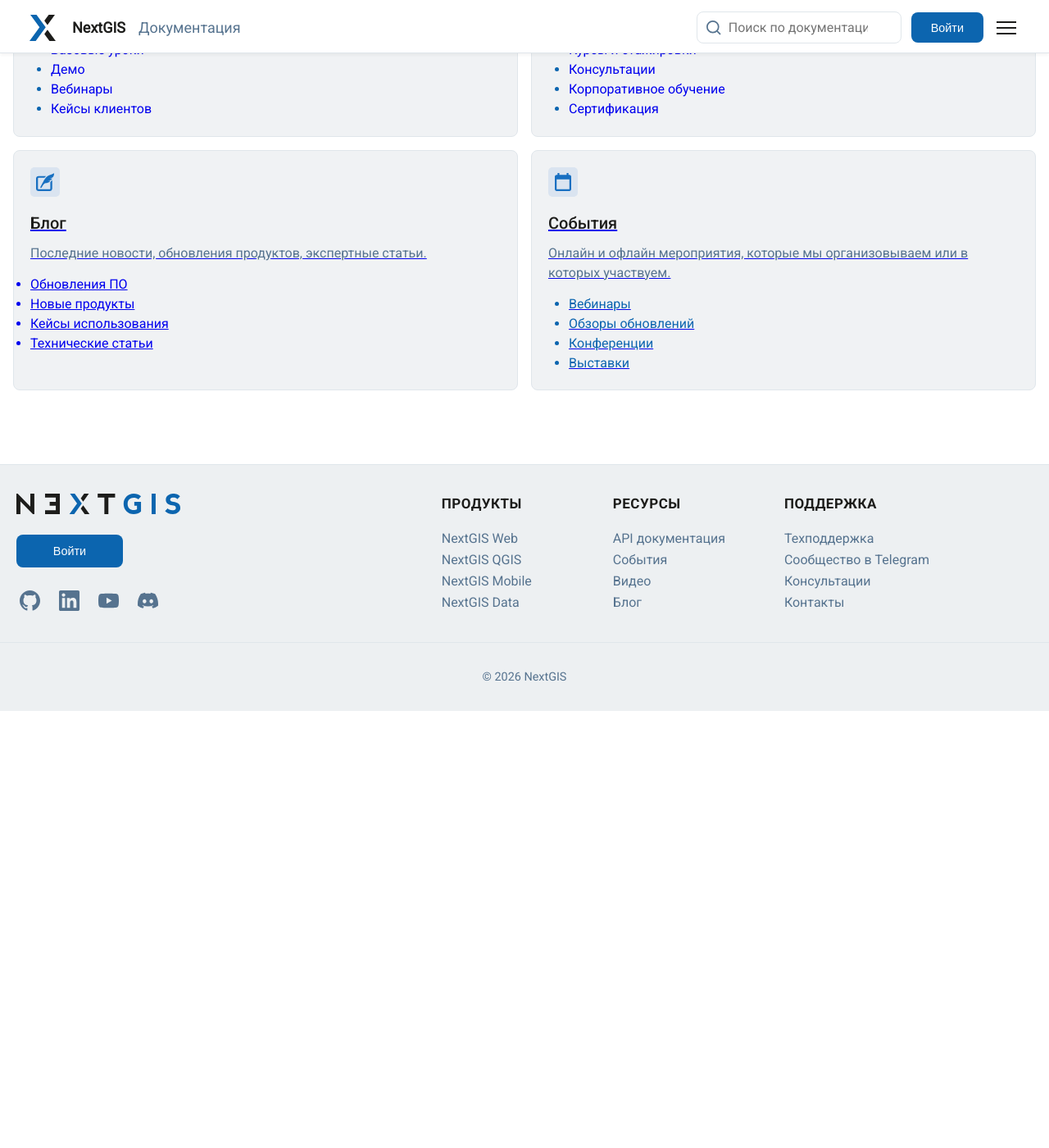
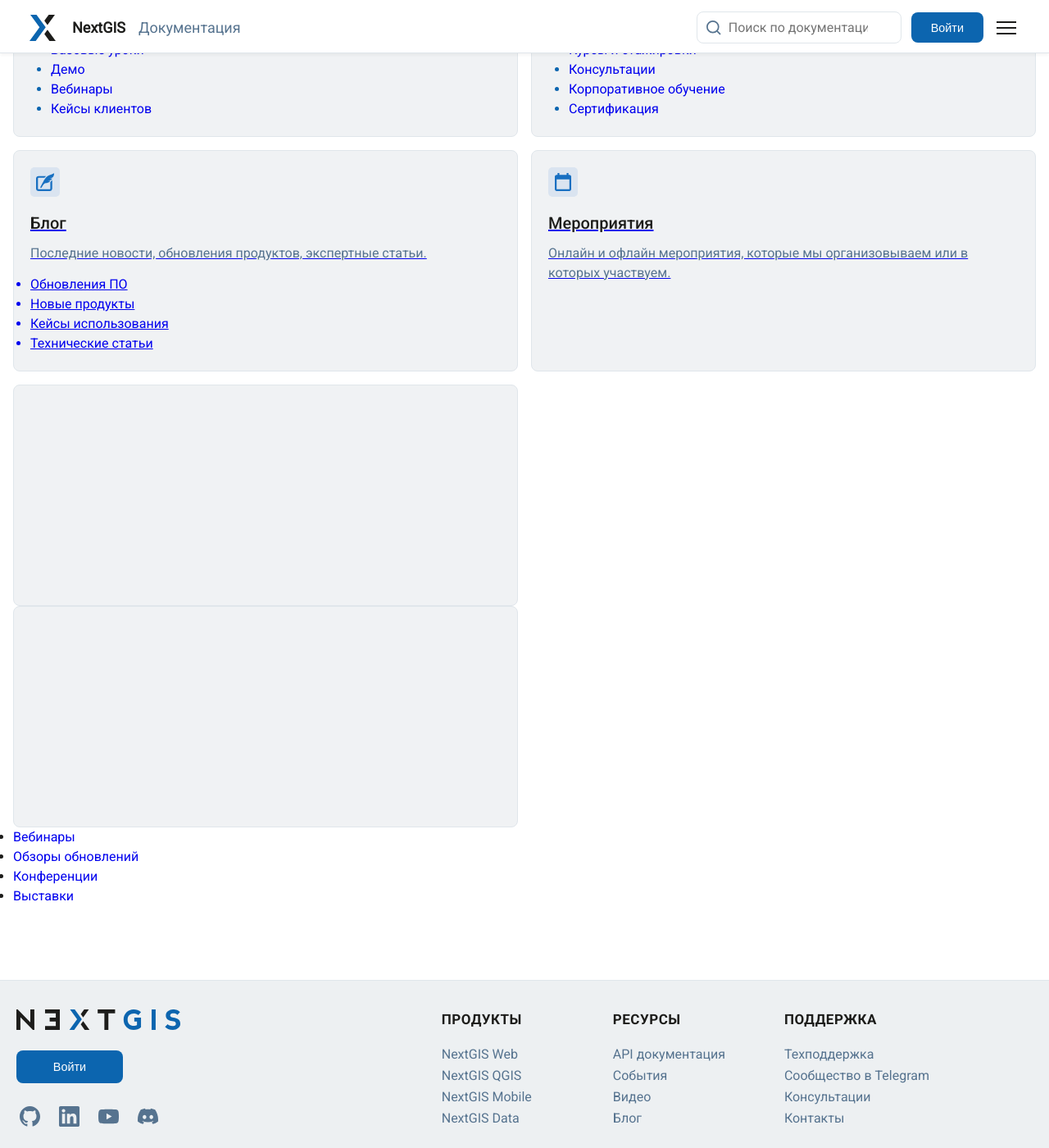
Before and after one commit to G-Jul/nextgisstaging, a Sphinx documentation site: the page built from docs/source/index.rst, in a window 1280 px wide and 1400 px high, scrolled down 3662 px. Shown: the whole window at 82% size. Built offline with Sphinx 7.4.7 and the Read the Docs theme 3.1.0, drawn with Linux system fonts in a browser that asks for light colours; pages that are not in the unit, such as notebooks, are missing from menus; before the commit the page ends 4531 px from its top, so only the background shows below that.

Commit message:
Revert "add links index.rst"
This reverts commit 6ad03056c9b107771a4d546608042757549f2e9b.

```diff
--- a/docs/source/_templates/index.html
+++ b/docs/source/_templates/index.html
@@ -73,7 +73,7 @@
                         </div>
 
                     </a>
-                    <a href="https://docs.nextgis.ru/docs_ngweb/source/general.html" class="card card-type-1 card-link">
+                    <a href="#" class="card card-type-1 card-link">
                         <div class="card-icon">
                             <img src="{{ pathto('_static/icons/card_icon_map.svg', 1) }}" alt="">
                         </div>
@@ -83,7 +83,7 @@
                         </div>
 
                     </a>
-                    <a href="https://docs.nextgis.ru/docs_ngcom/source/ngqgis_connect.html" class="card card-type-1 card-link">
+                    <a href="#" class="card card-type-1 card-link">
                         <div class="card-icon">
                             <img src="{{ pathto('_static/icons/card-icon-qgis.svg', 1) }}" alt="">
                         </div>
@@ -134,7 +134,7 @@
                         </div>
 
                     </a>
-                    <a href="#" class="card card-type-1 card-link" title="Раздел в разработке">
+                    <a href="#" class="card card-type-1 card-link">
                         <div class="card-icon">
                             <img src="{{ pathto('_static/icons/card_icon_platform_migration.svg', 1) }}" alt="">
                         </div>
@@ -345,13 +345,13 @@
                                     <a href="https://docs.nextgis.ru/docs_ngcom/source/create.html#nextgis-id" class="faq-question">Как зарегистрироваться?</a>
                                 </div>
                                 <div class="faq-item">
-                                    <a href="#" class="faq-question" title="Раздел в разработке">Как узнать свой ID?</a>
+                                    <a href="#" class="faq-question">Как узнать свой ID?</a>
                                 </div>
                                 <div class="faq-item">
                                     <a href="https://docs.nextgis.ru/docs_ngcom/source/subscription.html#my-sub-upgrade" class="faq-question">Как оформить подписку?</a>
                                 </div>
                                 <div class="faq-item">
-                                    <a href="#" class="faq-question" title="Раздел в разработке">Какие документы об оплате/договор я могу получить?</a>
+                                    <a href="#" class="faq-question">Какие документы об оплате/договор я могу получить?</a>
                                 </div>
                                 <div class="faq-item">
                                     <a href="https://docs.nextgis.ru/docs_ngcom/source/faq_webgis.html#ngcom-change-passwords-webgis" class="faq-question">Как восстановить пароль?</a>
@@ -440,7 +440,7 @@
                                     <a href="https://docs.nextgis.ru/docs_ngconnect/source/edit.html#connect-multiuser" class="faq-question">Могут ли несколько пользователей редактировать один слой?</a>
                                 </div>
                                 <div class="faq-item">
-                                    <a href="#" class="faq-question" title="Раздел в разработке">Не загружаются данные, что делать?</a>
+                                    <a href="#" class="faq-question">Не загружаются данные, что делать?</a>
                                 </div>
                                 <div class="faq-item">
                                     <a href="https://docs.nextgis.ru/docs_ngqgis/source/area.html" class="faq-question">Как узнать длину/площадь объекта?</a>
@@ -461,7 +461,7 @@
                                     <a href="https://docs.nextgis.ru/docs_ngqgis/source/srs.html#ngq-projections-menu" class="faq-question">Как изменить систему координат?</a>
                                 </div>
                                 <div class="faq-item">
-                                    <a href="#" class="faq-question" title="Раздел в разработке">Данные отображаются не там, как исправить?</a>
+                                    <a href="#" class="faq-question">Данные отображаются не там, как исправить?</a>
                                 </div>
                                 <div class="faq-item">
                                     <a href="https://docs.nextgis.ru/docs_ngqgis/source/srs.html#ngq-custom-projections" class="faq-question">Как добавить систему координат в QGIS</a>
@@ -605,16 +605,16 @@
                         <div class="card-icon-small">
                             <img src="{{ pathto('_static/icons/card_icon_events.svg', 1) }}" alt="">
                         </div>
-                        <p class="card-title">События</p>
+                        <p class="card-title">Мероприятия</p>
                         <p class="card-description">Онлайн и офлайн мероприятия, которые
                             мы организовываем или в которых участвуем.</p>
                         <ul class="card-links">
-                            <li>Вебинары</li>
-                            <li>Обзоры обновлений</li>
-                            <li>Конференции</li>
-                            <li>Выставки</li>
+                            <li><a href="#">Вебинары</a></li>
+                            <li><a href="#">Обзоры обновлений</a></li>
+                            <li><a href="#">Конференции</a></li>
+                            <li><a href="#">Выставки</a></li>
                         </ul>
-                    </a>
+                    </div>
                 </div>
             </section>
         </main>
@@ -653,8 +653,8 @@
                     <div class="footer-column">
                         <p class="footer-title">ПОДДЕРЖКА</p>
                         <ul class="footer-links">
-                            <li><a href="https://nextgis.ru/bugreport/">Техподдержка</a></li>
-                            <li><a href="https://t.me/nextgis_chat">Сообщество в Telegram</a></li>
+                            <li><a href="#">Техподдержка</a></li>
+                            <li><a href="#">Сообщество в Telegram</a></li>
                             <li><a href="https://nextgis.ru/consultation/">Консультации</a></li>
                             <li><a href="https://nextgis.ru/contact/">Контакты</a></li>
                         </ul>
@@ -664,7 +664,7 @@
 
             </div>
             <div class="footer-bottom">
-                <p class="footer-copyright">© 2026 NextGIS</p>
+                <p class="footer-copyright">© 2025 NextGIS</p>
             </div>
         </footer>
     </div>
```
Also changed, not shown: other parts of docs/source/_templates/index.html (+1 -1 lines).
